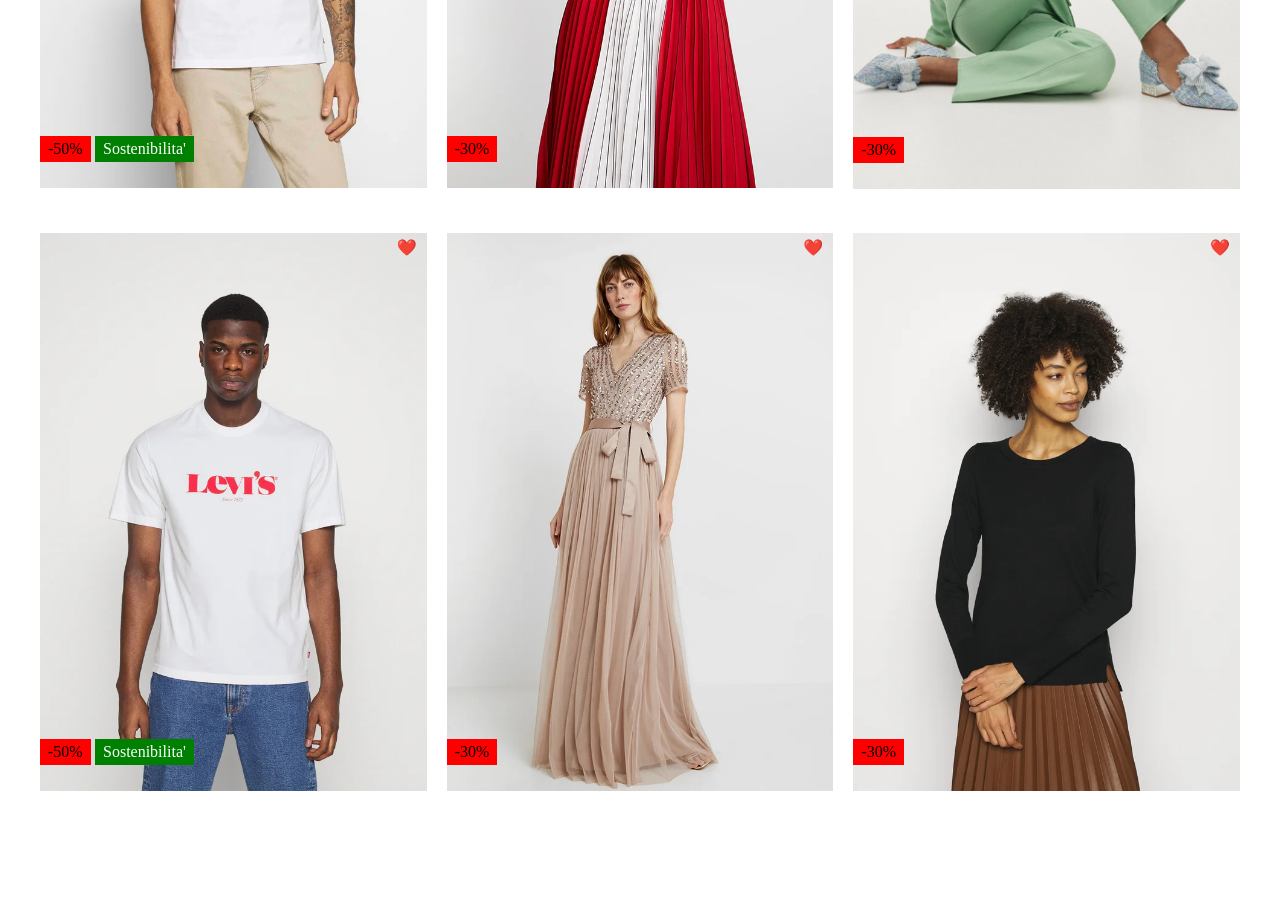
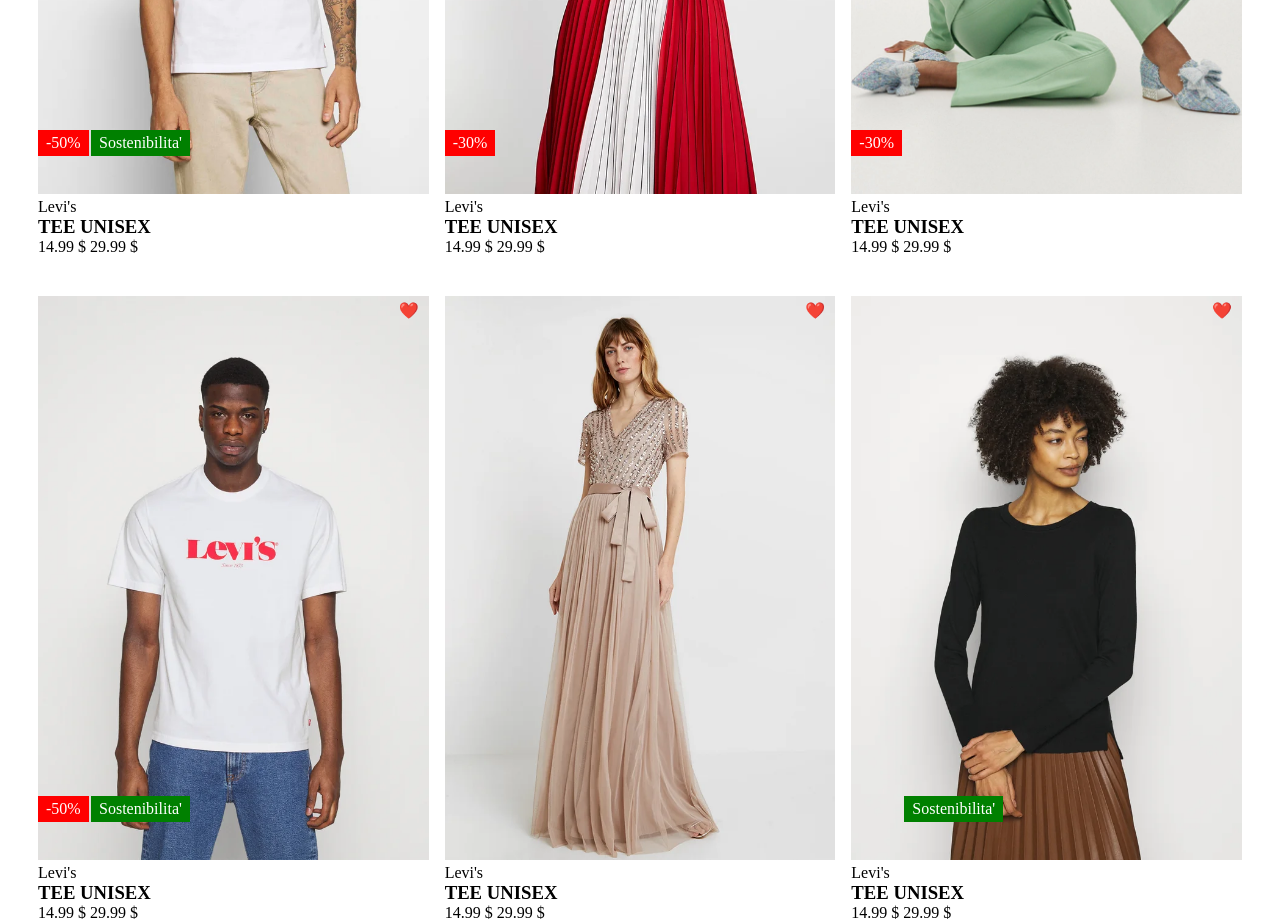
Before and after one commit to Sebastian-Balint/html-css-boolando, a plain HTML site: page index.html in a window 1280 px wide. Shown: the part 460-1382 px from the top of the page. Before the commit the page ends 1255 px from the top, so only its background shows below. Drawn offline with Linux system fonts and the light colour scheme.

Commit message:
feat: add cards details and fix layout

```diff
--- a/index.html
+++ b/index.html
@@ -26,6 +26,11 @@
                         <div class="discount">-50%</div>
                         <div class="marker">Sostenibilita'</div>
                         <div class="like">❤️</div>
+                        <div>
+                            <span>Levi's</span><br>
+                            <h3>TEE UNISEX</h3>
+                            <span>14.99 $ 29.99 $</span>
+                        </div>
                     </div>
                 </div>
                 <div class="col-33">
@@ -34,6 +39,11 @@
                         <img class="card-image-hover" src="img/2b.webp" alt="" />
                         <div class="discount">-30%</div>
                         <div class="like">❤️</div>
+                        <div>
+                            <span>Levi's</span><br>
+                            <h3>TEE UNISEX</h3>
+                            <span>14.99 $ 29.99 $</span>
+                        </div>
                     </div>
                 </div>
                 <div class="col-33">
@@ -42,6 +52,11 @@
                         <img class="card-image-hover" src="img/3b.webp" alt="" />
                         <div class="discount">-30%</div>
                         <div class="like">❤️</div>
+                        <div>
+                            <span>Levi's</span><br>
+                            <h3>TEE UNISEX</h3>
+                            <span>14.99 $ 29.99 $</span>
+                        </div>
                     </div>
                 </div>
             </div>
@@ -56,22 +71,36 @@
                         <div class="discount">-50%</div>
                         <div class="marker">Sostenibilita'</div>
                         <div class="like">❤️</div>
+                        <div>
+                            <span>Levi's</span><br>
+                            <h3>TEE UNISEX</h3>
+                            <span>14.99 $ 29.99 $</span>
+                        </div>
                     </div>
                 </div>
                 <div class="col-33">
                     <div class="card">
                         <img class="card-image-default" src="img/5.webp" alt="" />
                         <img class="card-image-hover" src="img/5b.webp" alt="" />
-                        <div class="discount">-30%</div>
                         <div class="like">❤️</div>
+                        <div>
+                            <span>Levi's</span><br>
+                            <h3>TEE UNISEX</h3>
+                            <span>14.99 $ 29.99 $</span>
+                        </div>
                     </div>
                 </div>
                 <div class="col-33">
                     <div class="card">
                         <img class="card-image-default" src="img/6.webp" alt="" />
                         <img class="card-image-hover" src="img/6b.webp" alt="" />
-                        <div class="discount">-30%</div>
+                        <div class="marker">Sostenibilita'</div>
                         <div class="like">❤️</div>
+                        <div>
+                            <span>Levi's</span><br>
+                            <h3>TEE UNISEX</h3>
+                            <span>14.99 $ 29.99 $</span>
+                        </div>
                     </div>
                 </div>
             </div>
--- a/style.css
+++ b/style.css
@@ -34,7 +34,7 @@
 .logo{
     /* vertical-align: middle; */
     height: 20px;
-    padding-right: 50px;
+    padding-right: 90px;
 }
 
 .boolando-header:first-child{
@@ -58,7 +58,7 @@
 }
 
 .row > * {
-    padding: 0 10px;
+    padding: 0 8px;
 }
 
 .row {
@@ -82,8 +82,9 @@
 }
 .card .discount {
     position: absolute;
+    color: white;
     background-color: red;
-    bottom: 30px;
+    bottom: 100px;
     left: 0;
     padding: 4px 8px;
 }
@@ -92,8 +93,8 @@
     position: absolute;
     color: white;
     background-color: #008000;
-    bottom: 30px;
-    left: 55px;
+    bottom: 100px;
+    left: 53px;
     padding: 4px 8px;
 }
 
```
